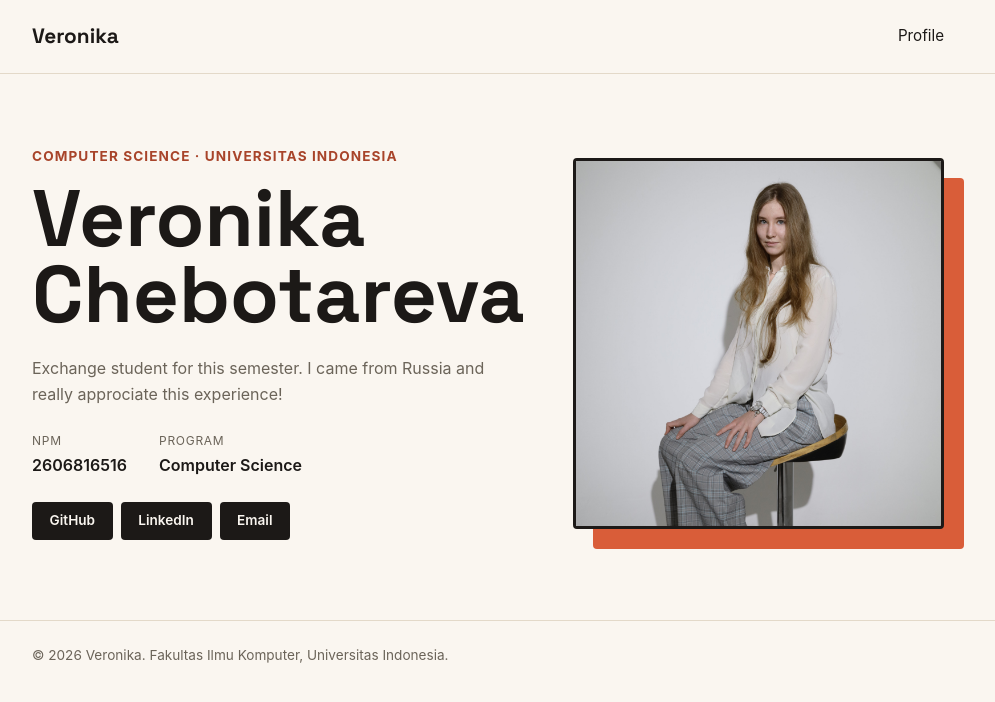
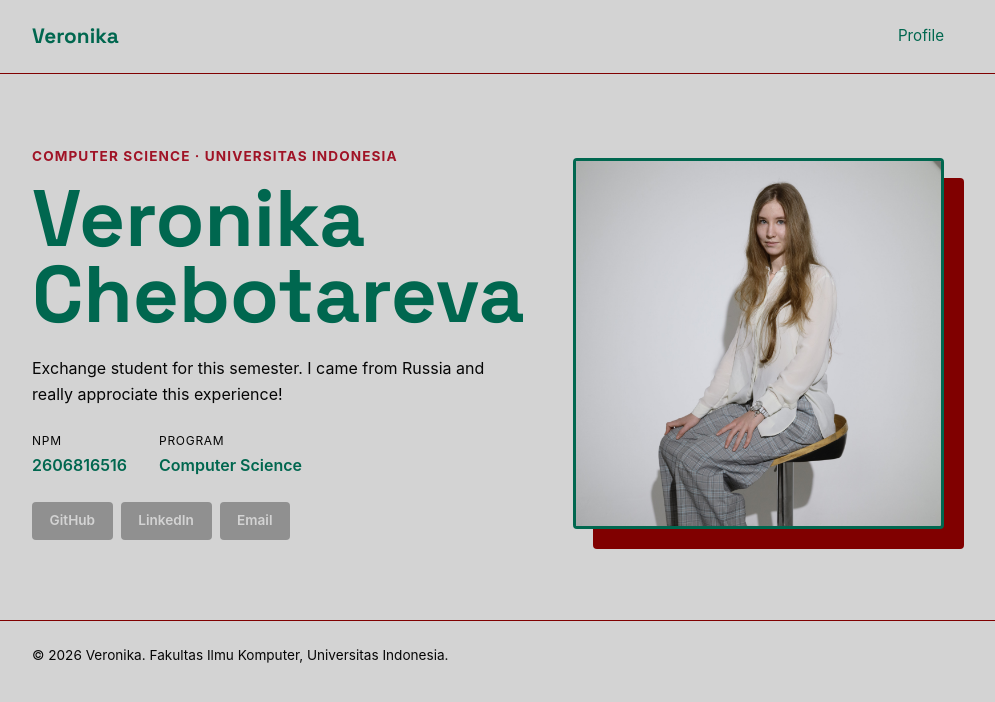
Before and after one commit to VeronikaCheb/myportofolio, a Django app: page / in a window 1280 px wide. Shown: the top 702 px of the page, without its empty margins (152-1147 px from the left). Run offline with Django 5.2, Linux system fonts and the light colour scheme.

```diff
--- a/static/css/style.css
+++ b/static/css/style.css
@@ -5,12 +5,13 @@
 }
 
 :root {
-    --ink: #1c1917;
-    --paper: #faf6f0;
-    --accent: #d95d39;
-    --accent-dark: #a8442a;
-    --line: #e3d9c9;
-    --text-muted: #6b6459;
+    --ink: #00674F;
+    --paper: #d3d3d3;
+    --accent: #800000;
+    --accent-dark: #a01326;
+    --line: #800000;
+    --text-muted: #060606;
+    --tools: #909090;
     --radius: 4px;
 }
 
@@ -131,7 +132,7 @@ h1, .brand {
     font-weight: 600;
     text-decoration: none;
     color: var(--paper);
-    background-color: var(--ink);
+    background-color: var(--tools);
     border-radius: var(--radius);
     padding: 0.5rem 1.1rem;
     transition: background-color 0.2s ease;
```
